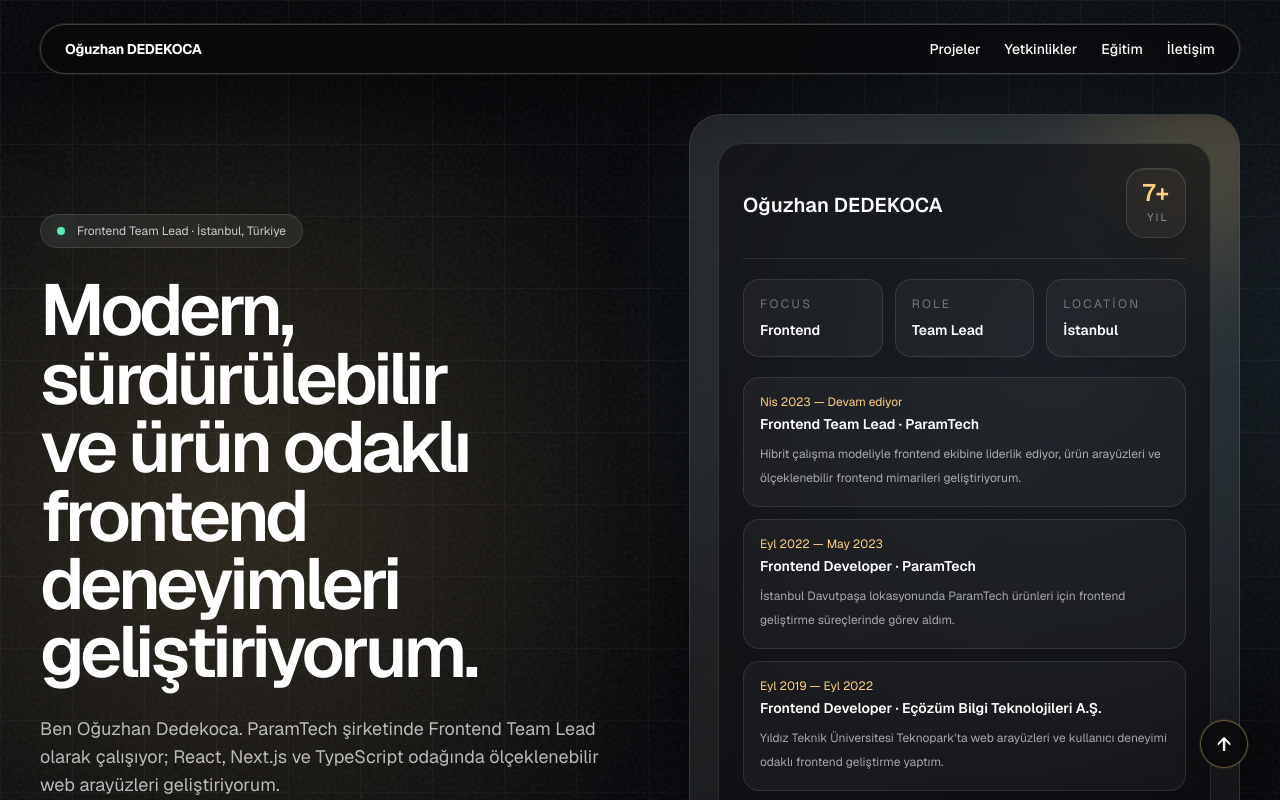
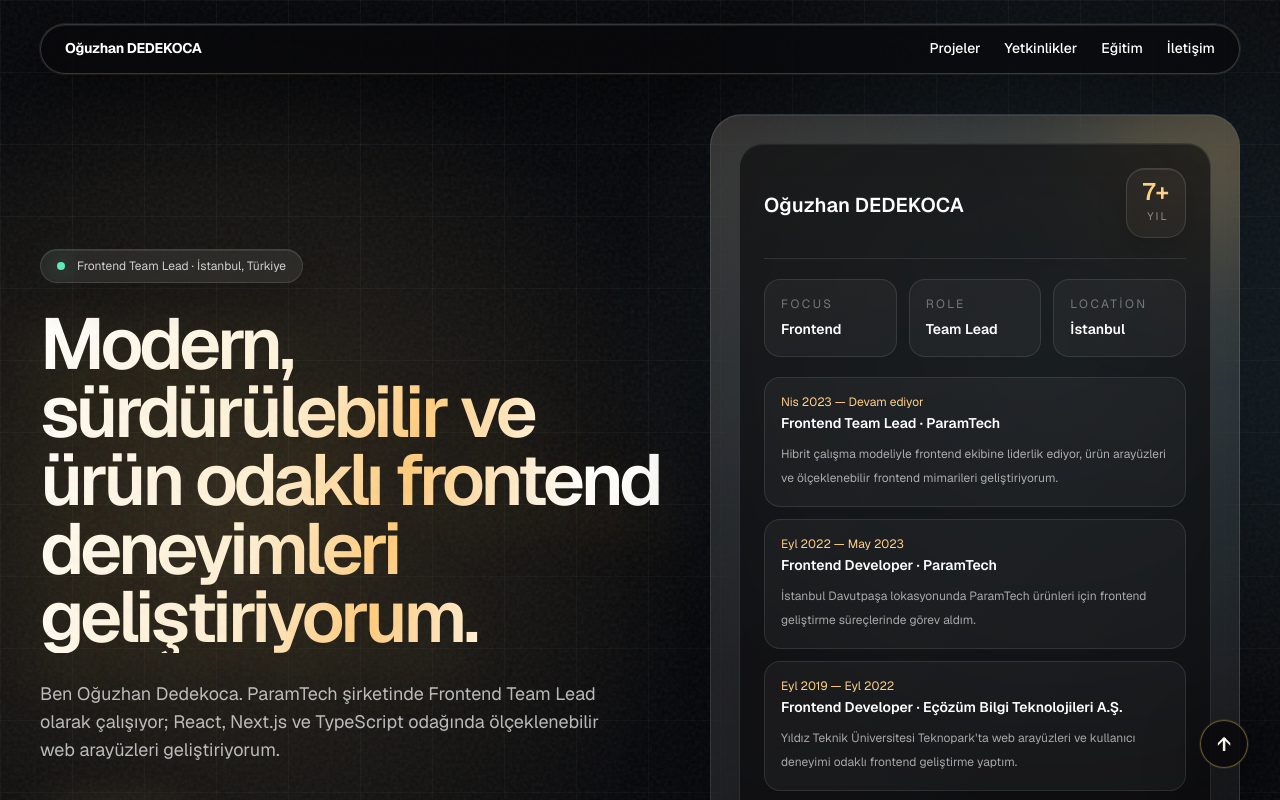
Before and after one commit to oguzhandedekoca/portfolio-nextjs16, a Next.js app: page / in a window 1280 px wide. Shown: the top 800 px of the page. Built offline with nearby package versions, Linux system fonts and the light colour scheme.

Commit message:
ui improve

```diff
--- a/src/app/globals.css
+++ b/src/app/globals.css
@@ -30,6 +30,7 @@ body {
     var(--background);
   color: var(--foreground);
   font-family: var(--font-geist-sans), Arial, Helvetica, sans-serif;
+  text-rendering: geometricPrecision;
 }
 
 a {
@@ -38,8 +39,15 @@ a {
 }
 
 ::selection {
-  background: rgba(216, 180, 106, 0.34);
-  color: #fff7e6;
+  background: rgba(255, 207, 134, 0.92);
+  color: #101014;
+  text-shadow: none;
+}
+
+::-moz-selection {
+  background: rgba(255, 207, 134, 0.92);
+  color: #101014;
+  text-shadow: none;
 }
 
 .noise::before {
@@ -54,17 +62,29 @@ a {
 
 .grid-shell {
   background-image:
-    linear-gradient(rgba(255, 255, 255, 0.045) 1px, transparent 1px),
-    linear-gradient(90deg, rgba(255, 255, 255, 0.045) 1px, transparent 1px);
+    linear-gradient(rgba(255, 255, 255, 0.038) 1px, transparent 1px),
+    linear-gradient(90deg, rgba(255, 255, 255, 0.038) 1px, transparent 1px);
   background-size: 72px 72px;
   mask-image: linear-gradient(to bottom, black, transparent 80%);
 }
 
 .glass {
   border: 1px solid var(--line);
-  background: linear-gradient(135deg, rgba(255, 255, 255, 0.11), rgba(255, 255, 255, 0.045));
-  box-shadow: 0 24px 80px rgba(0, 0, 0, 0.34);
+  background:
+    linear-gradient(135deg, rgba(255, 255, 255, 0.12), rgba(255, 255, 255, 0.046)),
+    linear-gradient(180deg, rgba(255, 207, 134, 0.065), transparent 44%);
+  box-shadow:
+    inset 0 1px 0 rgba(255, 255, 255, 0.08),
+    0 24px 80px rgba(0, 0, 0, 0.34);
   backdrop-filter: blur(22px);
+}
+
+.hero-title {
+  background: linear-gradient(105deg, #ffffff 0%, #fff3dc 38%, #ffcf86 58%, #ffffff 82%);
+  background-clip: text;
+  -webkit-background-clip: text;
+  color: transparent;
+  text-shadow: 0 22px 70px rgba(216, 180, 106, 0.22);
 }
 
 .text-balance {
--- a/src/app/page.tsx
+++ b/src/app/page.tsx
@@ -115,7 +115,7 @@ export default function Home() {
     <main id="top" className="noise relative min-h-screen overflow-hidden">
       <div className="grid-shell absolute inset-0" />
       <section className="relative mx-auto flex min-h-screen w-full max-w-7xl flex-col px-5 py-6 sm:px-8 lg:px-10">
-        <nav className="sticky top-5 z-20 flex items-center justify-between rounded-full border border-white/22 bg-zinc-950/82 px-5 py-3.5 text-sm font-medium text-white shadow-[0_18px_70px_rgba(0,0,0,0.55),0_0_0_1px_rgba(216,180,106,0.14)] backdrop-blur-2xl sm:px-6">
+        <nav className="sticky top-5 z-20 flex items-center justify-between rounded-full border border-white/18 bg-zinc-950/76 px-5 py-3.5 text-sm font-medium text-white shadow-[0_18px_70px_rgba(0,0,0,0.55),inset_0_1px_0_rgba(255,255,255,0.08),0_0_0_1px_rgba(216,180,106,0.12)] backdrop-blur-2xl sm:px-6">
           <a className="font-bold tracking-tight text-[#ffcf86]" href="#top">
             Oğuzhan DEDEKOCA
           </a>
@@ -135,14 +135,14 @@ export default function Home() {
           </div>
         </nav>
 
-        <div className="grid flex-1 items-center gap-10 py-20 lg:grid-cols-[1.05fr_0.95fr] lg:py-10">
+        <div className="grid flex-1 items-center gap-12 py-20 lg:grid-cols-[1.08fr_0.92fr] lg:py-10">
           <div>
-            <div className="mb-7 inline-flex items-center gap-3 rounded-full border border-white/12 bg-white/7 px-4 py-2 text-xs text-white/76 backdrop-blur">
+            <div className="mb-7 inline-flex items-center gap-3 rounded-full border border-white/12 bg-white/7 px-4 py-2 text-xs text-white/78 shadow-[inset_0_1px_0_rgba(255,255,255,0.08),0_12px_40px_rgba(0,0,0,0.24)] backdrop-blur">
               <span className="h-2 w-2 rounded-full bg-emerald-300 shadow-[0_0_24px_rgba(110,231,183,0.9)]" />
               Frontend Team Lead · İstanbul, Türkiye
             </div>
 
-            <h1 className="text-balance max-w-4xl text-4xl font-semibold leading-[0.95] tracking-[-0.055em] text-white sm:text-6xl lg:text-7xl">
+            <h1 className="hero-title text-balance max-w-4xl text-4xl font-semibold leading-[0.95] tracking-[-0.055em] sm:text-6xl lg:text-7xl">
               Modern, sürdürülebilir ve ürün odaklı frontend deneyimleri geliştiriyorum.
             </h1>
 
@@ -152,7 +152,7 @@ export default function Home() {
 
             <div className="mt-10 flex flex-col gap-3 sm:flex-row">
               <a
-                className="rounded-full bg-[#d8b46a] px-6 py-3.5 text-center text-sm font-semibold text-zinc-950 shadow-[0_18px_60px_rgba(216,180,106,0.28)] transition hover:scale-[1.02] hover:bg-[#ffcf86]"
+                className="rounded-full bg-[#d8b46a] px-6 py-3.5 text-center text-sm font-semibold text-zinc-950 shadow-[0_18px_60px_rgba(216,180,106,0.28),inset_0_1px_0_rgba(255,255,255,0.36)] transition hover:scale-[1.02] hover:bg-[#ffcf86]"
                 href="#work"
               >
                 Seçili işleri gör
@@ -160,10 +160,10 @@ export default function Home() {
             </div>
           </div>
 
-          <div className="glass relative overflow-hidden rounded-[2rem] p-5 sm:p-7">
+          <div className="glass relative overflow-hidden rounded-[2rem] p-5 shadow-[0_28px_100px_rgba(0,0,0,0.44)] sm:p-7">
             <div className="absolute -right-20 -top-20 h-56 w-56 rounded-full bg-[#d8b46a]/24 blur-3xl" />
             <div className="absolute -bottom-24 left-8 h-56 w-56 rounded-full bg-sky-300/18 blur-3xl" />
-            <div className="relative rounded-[1.5rem] border border-white/12 bg-zinc-950/55 p-6">
+            <div className="relative rounded-[1.5rem] border border-white/12 bg-zinc-950/62 p-6 shadow-[inset_0_1px_0_rgba(255,255,255,0.06)]">
               <div className="flex items-center justify-between border-b border-white/10 pb-5">
                 <div>
                   <h2 className="mt-1 text-xl font-semibold text-white">Oğuzhan DEDEKOCA</h2>
```
